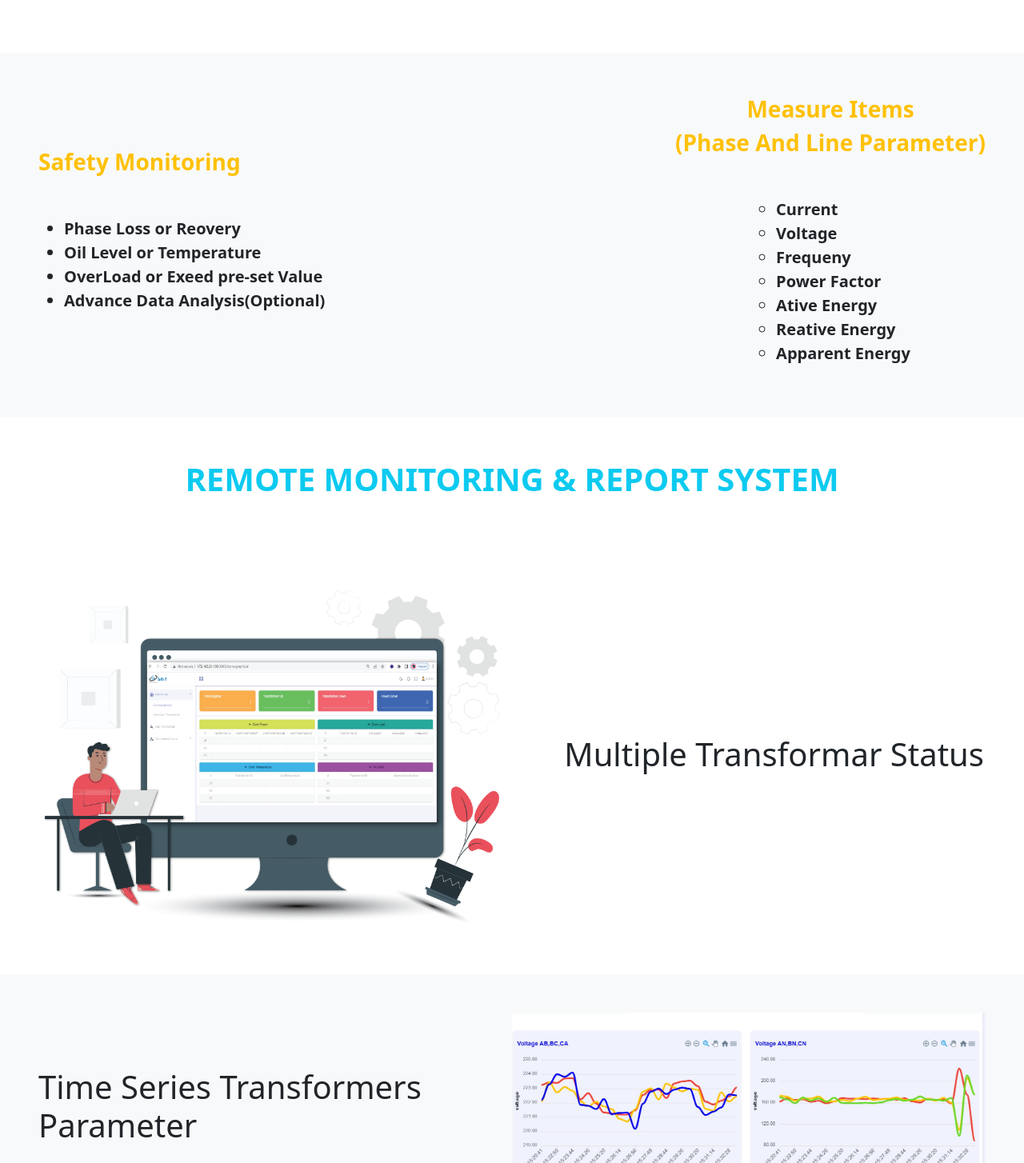
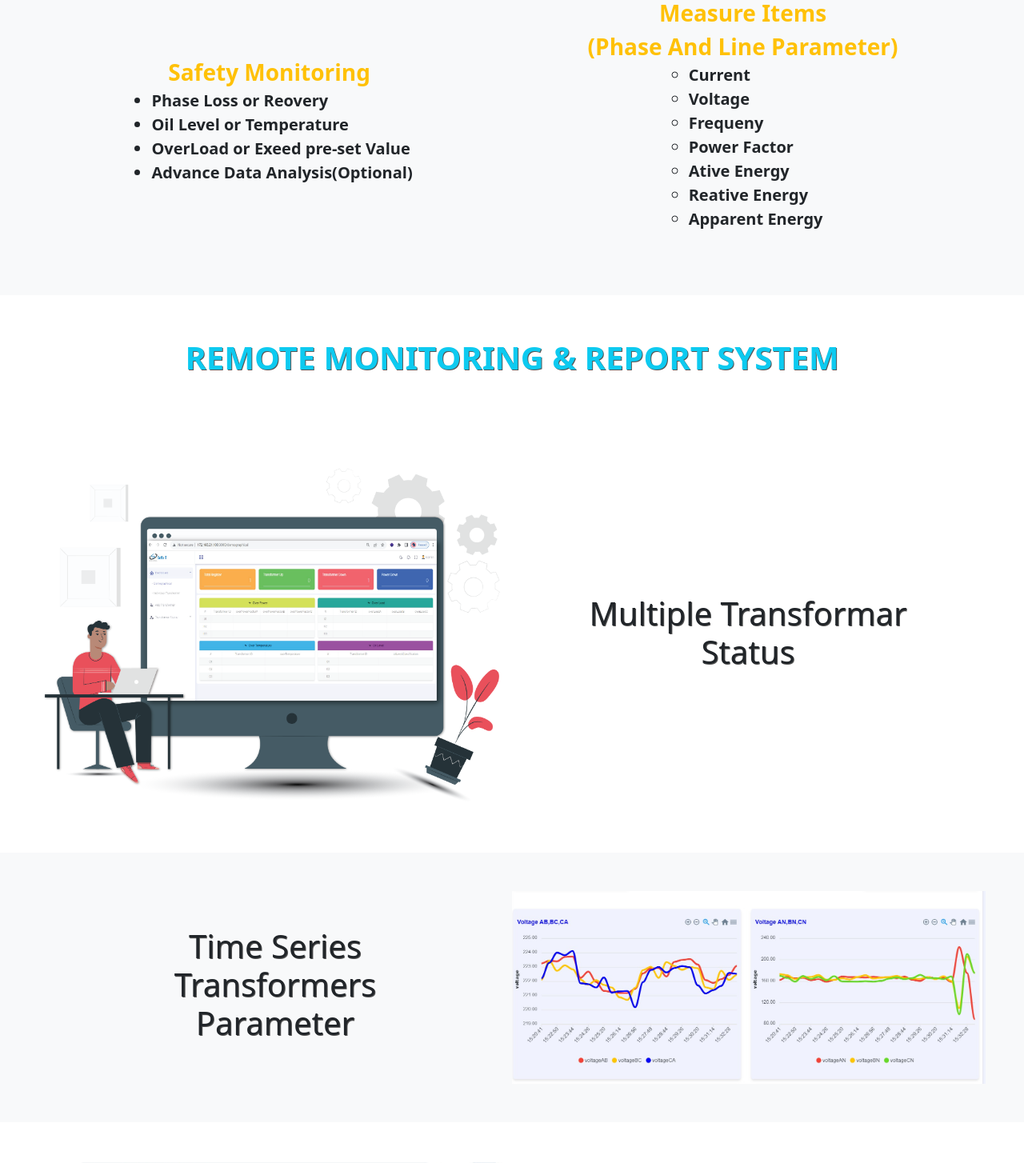
Before and after one commit to MD-Tauhid/smart-monitoring, a React (Vite) app: page / in a window 1280 px wide. Shown: the part 1336-2790 px from the top of the page at 80% size. Built offline with nearby package versions, Linux system fonts and the light colour scheme.

Commit message:
every issue is done

```diff
--- a/src/App.jsx
+++ b/src/App.jsx
@@ -13,9 +13,9 @@ function App() {
   const [count, setCount] = useState(0)
 
   return (
-    <>
+    <div>
       <Home></Home>
-    </>
+    </div>
   )
 }
 
--- a/src/Components/Banner/Banner.jsx
+++ b/src/Components/Banner/Banner.jsx
@@ -4,10 +4,10 @@ import banImg from '../../assets/images/banner.png';
 const Banner = () => {
     return (
         <div
-            className='d-flex flex-column-reverse flex-md-row justify-content-around align-items-center bg-info'
-            style={{ height: "100vh", width: '100%', padding: '40px' }}
+            className='d-flex flex-column flex-md-row justify-content-around align-items-center bg-info w-100'
+            style={{ padding:'40px' }}
         >
-            <div className='fs-1 fw-bold text-light text-uppercase px-3'>Smart Transformer <br /> Monitoring System</div>
+            <div className='fs-1 fw-bold text-light text-center text-uppercase text-shadow px-3'>Smart Transformer <br /> Monitoring System</div>
             <img src={banImg} className='w-50' alt="Banner Image"/>
         </div>
     );
--- /dev/null
+++ b/src/Components/Home.css
@@ -0,0 +1,3 @@
+.text-shadow{
+    text-shadow: 1px 1px rgb(85, 85, 85);
+  }
--- a/src/Components/Home.jsx
+++ b/src/Components/Home.jsx
@@ -8,18 +8,20 @@ import img5 from '../assets/images/gdhjui.png';
 
 import Monitoring from './Monitoring/Monitoring';
 import Monitoring1 from './Monitoring/Monitoring1';
+import './Home.css';
+
 
 const Home = () => {
     return (
-        <div style={{width:'100vw'}}>
+        <div className='overflow-hidden '>
             <Banner></Banner>
             <div data-aos="fade-up" data-aos-duration="3000" className='d-flex flex-column align-items-center p-5'>
                 <img className='h-25 w-50 mx-auto ' src={img1} alt="" style={{width:'60%'}} />
             </div>
-            <section className='bg-light d-flex flex-column flex-md-row-reverse justify-content-between align-items-center mx-auto fs-1 fw-bold p-5'>
-                <div className='d-flex flex-column justify-content-center'>
-                    <div className='mx-auto mb-5 text-center text-warning fs-3'>Measure Items<br />(Phase And Line Parameter)</div>
-                    <div className='d-flex flex-row justify-content-around fs-5'>
+            <section className='bg-light d-flex flex-column flex-md-row-reverse justify-content-md-around align-items-center fs-1 fw-bold p-5'>
+                <div className='d-flex flex-column justify-content-start justify-content-md-around  mb-3'>
+                    <div className='mx-auto text-center text-warning fs-3'>Measure Items<br />(Phase And Line Parameter)</div>
+                    <div className='d-flex flex-row justify-content-start justify-content-md-around fs-5'>
                         <ul style={{ listStyle: 'circle outside' }}>
                             <li>Current</li>
                             <li>Voltage</li>
@@ -31,9 +33,9 @@ const Home = () => {
                         </ul>
                     </div>
                 </div>
-                <div>
-                    <div className='mx-auto mb-5 text-warning fs-3'>Safety Monitoring</div>
-                    <div className='fs-5'>
+                <div className='d-flex flex-column justify-content-start justify-content-md-around'>
+                    <div className='mx-auto text-warning fs-3'>Safety Monitoring</div>
+                    <div className='d-flex flex-row justify-content-start justify-content-md-around fs-5'>
                         <ul>
                             <li>Phase Loss or Reovery</li>
                             <li>Oil Level or Temperature</li>
@@ -44,7 +46,7 @@ const Home = () => {
                 </div>
             </section>
             <section className='d-flex flex-column justify-content-center mx-auto fs-1 fw-bold pt-5'>
-                <div className='text-uppercase text-info mx-md-auto mb-5 text-center overflow-auto'>Remote Monitoring & Report System</div>
+                <div className='text-uppercase text-info mx-md-auto mb-5 text-center text-shadow'>Remote Monitoring & Report System</div>
                 <div className='w-100'>
                     <Monitoring img={img2} text={"Multiple Transformar Status"}></Monitoring>
                     <Monitoring1 img={img3} text={"Time Series Transformers Parameter"}></Monitoring1>
--- a/src/Components/Monitoring/Monitoring.jsx
+++ b/src/Components/Monitoring/Monitoring.jsx
@@ -1,10 +1,12 @@
 import React from 'react';
 
-const Monitoring = ({img, text}) => {
+const Monitoring = ({ img, text }) => {
     return (
-        <div className='d-flex flex-column flex-md-row justify-content-center justify-content-md-between align-items-center my-6' style={{padding:'50px 50px'}}>
+        <div className='d-flex flex-column flex-md-row justify-content-center justify-content-md-between align-items-center my-6' style={{ padding: '50px 50px' }}>
             <img data-aos="fade-right" data-aos-duration="2000" className='w-50' src={img} alt="" />
-            <h1 data-aos="fade-left" data-aos-duration="2000" className='py-3 ms-4'>{text}</h1>
+            <div className='mx-auto'>
+                <h1 data-aos="fade-left" data-aos-duration="2000" className='py-3 text-shadow text-center' style={{maxWidth:'400px'}}>{text}</h1>
+            </div>
         </div>
     );
 };
--- a/src/Components/Monitoring/Monitoring1.jsx
+++ b/src/Components/Monitoring/Monitoring1.jsx
@@ -1,10 +1,12 @@
 import React from 'react';
 
-const Monitoring1 = ({img, text}) => {
+const Monitoring1 = ({ img, text }) => {
     return (
         <div className='w-100 bg-light d-flex flex-column flex-md-row-reverse justify-content-center justify-content-md-between align-items-center my-6 p-5'>
             <img data-aos="fade-left" data-aos-duration="2000" className='w-50' src={img} alt="" />
-            <h1 data-aos="fade-right" data-aos-duration="2000" className='py-3 me-4'>{text}</h1>
+            <div className='mx-auto'>
+                <h1 className='py-3 text-center text-shadow' style={{maxWidth:'400px'}} >{text}</h1>
+            </div>
         </div>
     );
 };
```
